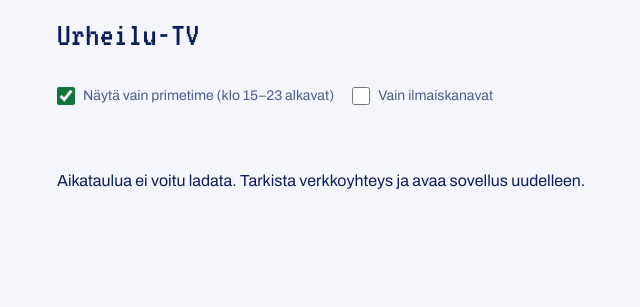
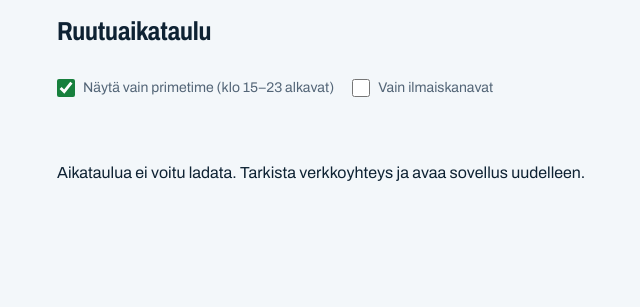
Before and after one commit to samivirkkula/primetimesports, a plain HTML site: page app/index.html in a window 1280 px wide. Shown: the whole page, without its empty margins (239-879 px from the left). Drawn offline with Linux system fonts and the light colour scheme; no server answers.

Commit message:
Ruutuaikataulu: Jää theme, new icon

```diff
--- a/app/app.css
+++ b/app/app.css
@@ -1,45 +1,44 @@
-@font-face { font-family: "VT323"; src: url("fonts/vt323.woff") format("woff"); font-display: swap; }
 @font-face { font-family: "Archivo"; src: url("fonts/archivo.woff") format("woff"); font-weight: 100 900; font-stretch: 62% 125%; font-display: swap; }
 
+/* Jää: ice white and midnight blue, red like the goal line. */
 :root {
-  --bg: #0C1F5C;
-  --bg-deep: #081544;
-  --ink: #F2F4FF;
-  --muted: #9CA8D8;
-  --rule: rgba(156, 168, 216, .22);
-  --head: #F7D417;
-  --live: #F7D417;
-  --free: #7CE8A0;
-  --c-liiga: #F7D417;
-  --c-nhl: #4FD8E6;
-  --c-nfl: #FF9A3C;
-  --c-f1: #FF5A4F;
-  --c-motogp: #57E07C;
-  --c-moto2: #A9E85E;
-  --c-moto3: #DDF27E;
-  --c-darts: #EE77EE;
+  --bg: #0F1B26;
+  --bg-deep: #172634;
+  --ink: #E8F0F6;
+  --muted: #93A6B6;
+  --rule: #24364A;
+  --head: #E8F0F6;
+  --live: #FF6B70;
+  --free: #6EDC95;
+  --c-liiga: #F2CC4A;
+  --c-nhl: #7DB4FF;
+  --c-nfl: #FF9F5A;
+  --c-f1: #FF6B70;
+  --c-motogp: #5FD992;
+  --c-moto2: #B5E063;
+  --c-moto3: #E3DC6B;
+  --c-darts: #DD8BFF;
   --sans: "Archivo", system-ui, -apple-system, sans-serif;
-  --tt: "VT323", ui-monospace, monospace;
   color-scheme: dark;
 }
 @media (prefers-color-scheme: light) {
   :root {
-    --bg: #F4F6FC;
-    --bg-deep: #E6EAF6;
-    --ink: #0C1F5C;
-    --muted: #4E5C8F;
-    --rule: rgba(12, 31, 92, .14);
-    --head: #0C1F5C;
-    --live: #B5121B;
-    --free: #13753A;
-    --c-liiga: #8C6E00;
-    --c-nhl: #0A8FA0;
-    --c-nfl: #B4580A;
-    --c-f1: #D7261C;
-    --c-motogp: #1E9A45;
-    --c-moto2: #5E9E17;
-    --c-moto3: #8FA313;
-    --c-darts: #B03CB0;
+    --bg: #F3F7FA;
+    --bg-deep: #E3EBF1;
+    --ink: #0E2233;
+    --muted: #536577;
+    --rule: #D6E0E8;
+    --head: #0E2233;
+    --live: #D21F2B;
+    --free: #17803D;
+    --c-liiga: #8A6A00;
+    --c-nhl: #1F5FBF;
+    --c-nfl: #AE5509;
+    --c-f1: #D21F2B;
+    --c-motogp: #1E7F45;
+    --c-moto2: #577911;
+    --c-moto3: #767000;
+    --c-darts: #9B2FB8;
     color-scheme: light;
   }
 }
@@ -61,10 +60,10 @@ body {
 }
 .top h1 {
   margin: 0;
-  font: 400 34px/1 var(--tt);
+  font: 700 26px/1 var(--sans); font-stretch: 80%;
   color: var(--head);
   white-space: nowrap;
-  letter-spacing: .02em;
+  letter-spacing: -.01em;
 }
 .updated { margin: 0; color: var(--muted); font-size: 13px; text-align: right; white-space: pre-line; }
 
@@ -133,11 +132,10 @@ main { max-width: 720px; margin: 0 auto; padding-bottom: 24px; }
 .remind:active { background: var(--bg-deep); color: var(--head); }
 .remind:focus-visible { outline: 2px solid var(--head); outline-offset: -2px; }
 .t {
-  font: 400 31px/0.9 var(--tt);
+  font: 600 22px/1.1 var(--sans); font-stretch: 85%;
   color: var(--ink);
-  padding-top: 1px;
   font-variant-numeric: tabular-nums;
-  min-width: 2.6em;
+  min-width: 3em;
 }
 .bar { align-self: stretch; border-radius: 2px; background: var(--c); min-height: 32px; }
 .what { display: flex; flex-direction: column; min-width: 0; }
@@ -165,5 +163,5 @@ main { max-width: 720px; margin: 0 auto; padding-bottom: 24px; }
 .foot p { margin: 4px 0; }
 
 @media (min-width: 560px) {
-  .t { font-size: 34px; }
+  .t { font-size: 24px; }
 }
--- a/app/index.html
+++ b/app/index.html
@@ -3,22 +3,22 @@
 <head>
 <meta charset="utf-8">
 <meta name="viewport" content="width=device-width, initial-scale=1, viewport-fit=cover">
-<title>Urheilu-TV</title>
+<title>Ruutuaikataulu</title>
 <meta name="description" content="Omat urheilulajit, tv- ja suoratoistolähetykset Suomessa">
-<meta name="theme-color" content="#0C1F5C" media="(prefers-color-scheme: dark)">
-<meta name="theme-color" content="#F4F6FC" media="(prefers-color-scheme: light)">
+<meta name="theme-color" content="#0F1B26" media="(prefers-color-scheme: dark)">
+<meta name="theme-color" content="#F3F7FA" media="(prefers-color-scheme: light)">
 <meta name="apple-mobile-web-app-capable" content="yes">
 <meta name="apple-mobile-web-app-status-bar-style" content="default">
-<meta name="apple-mobile-web-app-title" content="Urheilu-TV">
+<meta name="apple-mobile-web-app-title" content="Ruutuaikataulu">
 <link rel="manifest" href="manifest.webmanifest">
 <link rel="apple-touch-icon" href="icons/apple-touch-icon.png">
 <link rel="icon" href="icons/icon-192.png">
-<link rel="preload" href="fonts/vt323.woff" as="font" type="font/woff" crossorigin>
-<link rel="stylesheet" href="app.css?v=6">
+<link rel="preload" href="fonts/archivo.woff" as="font" type="font/woff" crossorigin>
+<link rel="stylesheet" href="app.css?v=7">
 </head>
 <body>
 <header class="top">
-  <h1>Urheilu-TV</h1>
+  <h1>Ruutuaikataulu</h1>
   <p class="updated" id="updated">Ladataan…</p>
 </header>
 
@@ -50,6 +50,6 @@
   </div>
 </template>
 
-<script src="app.js?v=6" defer></script>
+<script src="app.js?v=7" defer></script>
 </body>
 </html>
--- a/app/sw.js
+++ b/app/sw.js
@@ -1,6 +1,6 @@
 // Network first, cached copy when offline. Bump VERSION when app files change.
-const VERSION = "urheilu-tv-6";
-const SHELL = ["./", "index.html", "app.css?v=6", "app.js?v=6", "manifest.webmanifest", "icons/icon-192.png", "fonts/vt323.woff", "fonts/archivo.woff"];
+const VERSION = "ruutuaikataulu-7";
+const SHELL = ["./", "index.html", "app.css?v=7", "app.js?v=7", "manifest.webmanifest", "icons/icon-192.png", "fonts/archivo.woff"];
 
 self.addEventListener("install", (e) => {
   e.waitUntil(caches.open(VERSION).then((c) => c.addAll(SHELL)).then(() => self.skipWaiting()));
```
Also changed, not shown: app/fonts/OFL-VT323.txt (deleted), app/fonts/vt323.woff (deleted), app/icons/apple-touch-icon.png, app/icons/icon-192.png, app/icons/icon-512.png, app/manifest.webmanifest, 2 other files.
